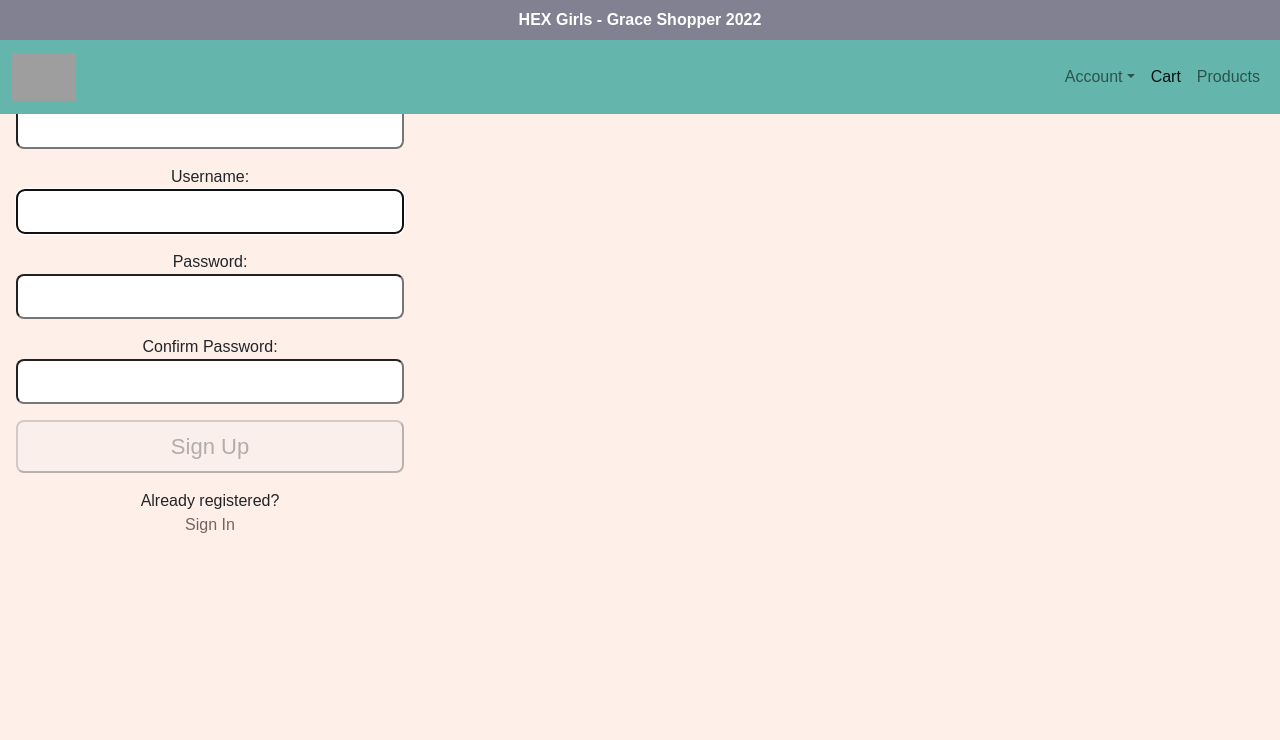
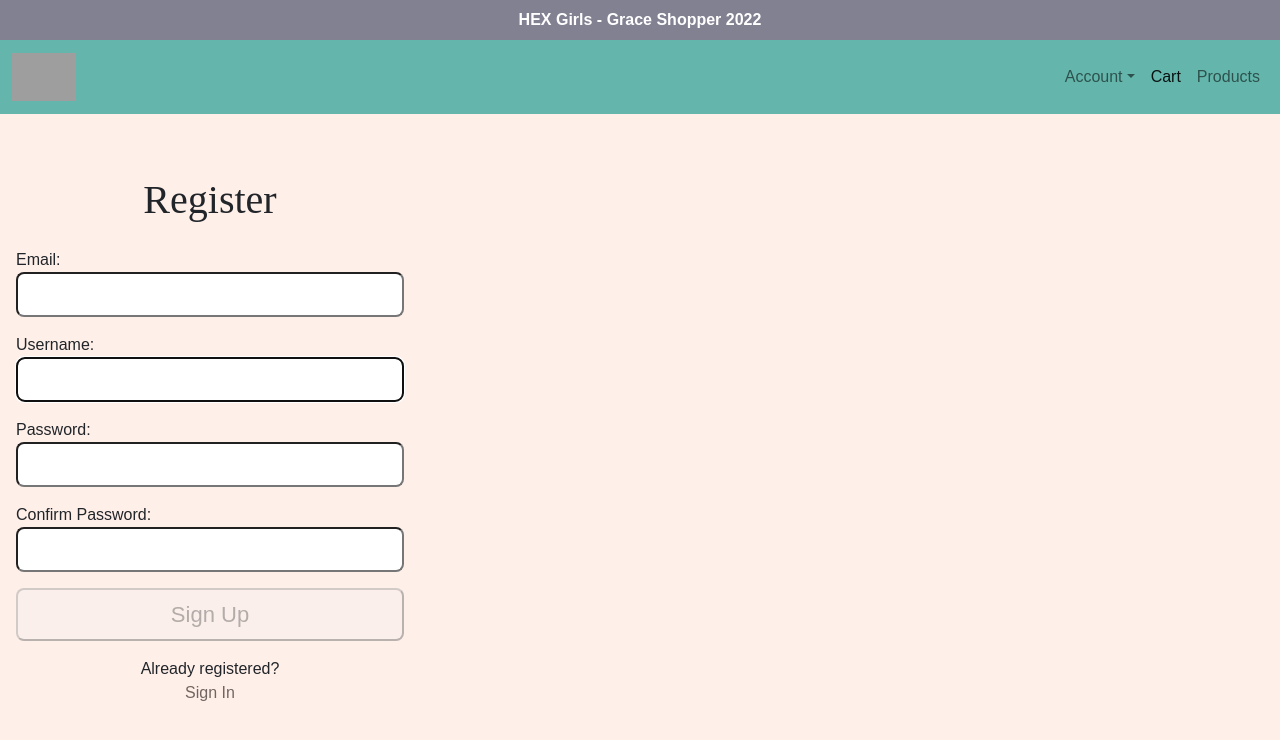
Before and after one commit to 2206-GHP-HEX-GIRLS/hex-girls-grace-shopper, a React (Create React App) app: page /register in a window 1280 px wide. Shown: the top 740 px of the page. Built offline with nearby package versions, Linux system fonts and the light colour scheme; grey boxes are pictures that could not be loaded; a web font is replaced by a local one.

Commit message:
register page brought back to view but not centering

```diff
--- a/src/components/css/Register.css
+++ b/src/components/css/Register.css
@@ -1,26 +1,8 @@
-.Register * {
-  margin: 0;
-  padding: 0;
-  box-sizing: border-box;
-}
-
-.Register html {
-  font-size: 18px;
-  color: #fff;
-}
-
-.Register body {
-  min-height: 100vh;
-}
-
 .Register section {
-  width: 100%;
   max-width: 420px;
   min-height: 400px;
-  display: flex;
-  flex-direction: column;
-  justify-content: flex-start;
   padding: 1rem;
+  margin-top: 10rem;
 }
 
 .Register form {
@@ -51,6 +33,11 @@
   margin-top: 1rem;
 }
 
+.Register label {
+  display: flex;
+  align-items: center;
+}
+
 .Register button {
   padding: 0.5rem;
 }
@@ -78,14 +65,6 @@
   display: none;
 }
 
-.Register .errmsg {
-  background-color: lightpink;
-  color: firebrick;
-  font-weight: bold;
-  padding: 0.5rem;
-  margin-bottom: 0.5rem;
-}
-
 .Register .line {
   display: inline-block;
 }
```
Also changed, not shown: src/components/Register.js (+15 -15 lines).
